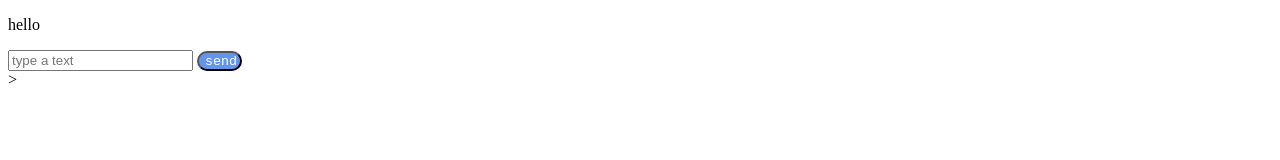
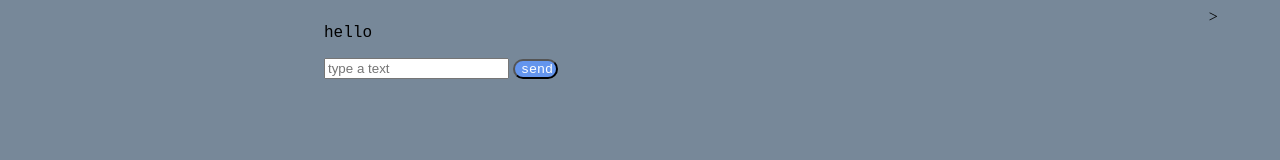
Before and after one commit to susycocogarcia-lgtm/chat, a plain HTML site: page index.html in a window 1280 px wide. Drawn offline with Linux system fonts and the light colour scheme.

Commit message:
fix more and add postions

```diff
--- a/styles.css
+++ b/styles.css
@@ -7,3 +7,23 @@
     height:20px;
     font-family:monospace;
 }
+.send{
+    width:30vh;
+    height:20%;
+}
+.msg-text{
+    font-family:'Courier New', Courier, monospace;
+}
+body{
+    display:flex;
+    flex-direction: row;
+    background-color: lightslategray;
+}
+.menu{
+    width:25%;
+    height:100%;
+}
+.message{
+    width:70%;
+    height:100%;
+}
```
Also changed, not shown: 1 other file.
